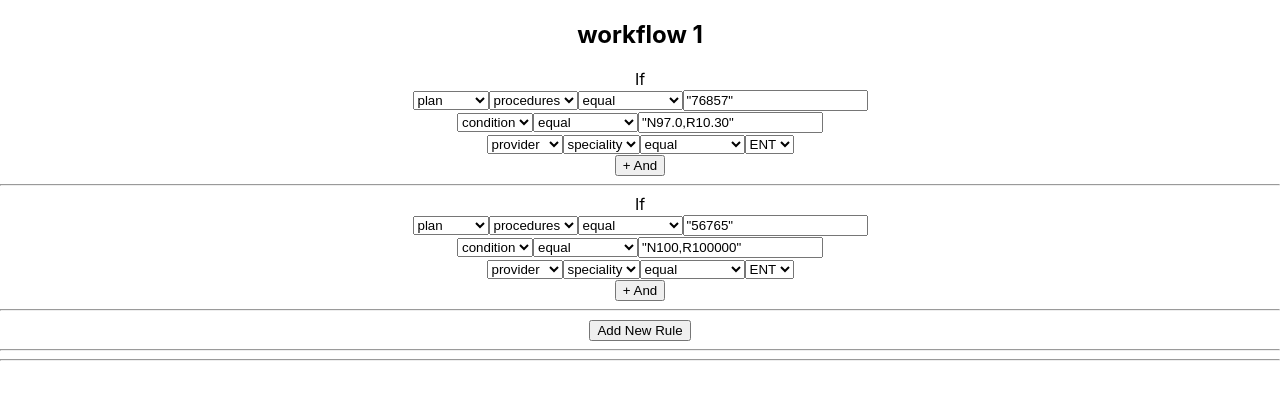
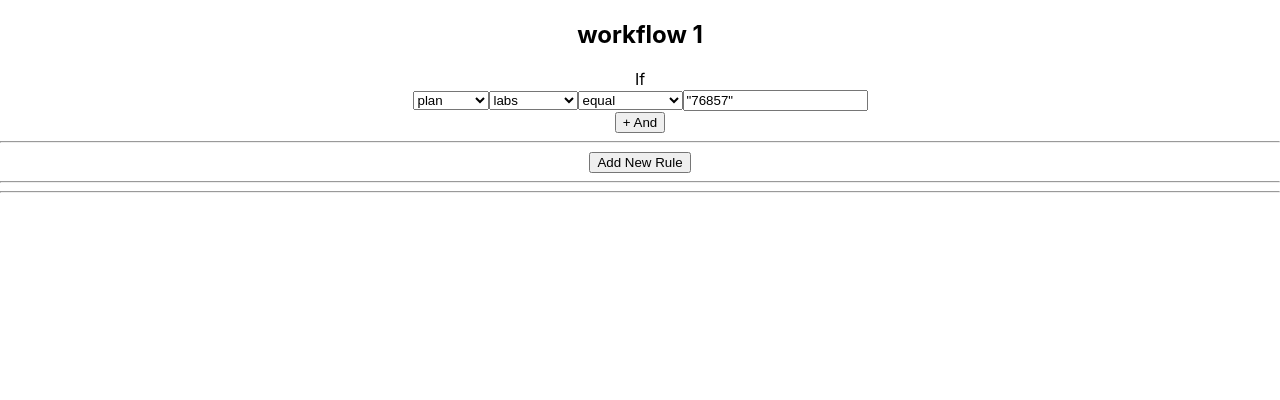
Before and after one commit to hamed-farag/RuleBuilder, a React (Create React App) app: page / in a window 1280 px wide. Shown: the top 400 px of the page. Built offline with nearby package versions, Linux system fonts and the light colour scheme.

Commit message:
Fix + Add Button Functionality

```diff
--- a/src/components/Rule/index.js
+++ b/src/components/Rule/index.js
@@ -1,6 +1,8 @@
 import { useState, useEffect } from "react";
 
 import SubRuleForm from "../SubRoleForm";
+
+import { constants } from "../../data";
 
 export default function Rule({ data }) {
     const { rule } = data;
@@ -11,15 +13,19 @@ export default function Rule({ data }) {
     }, [rule]);
 
     const handleAddClick = (operator) => {
-        setSubRules([
-            ...subRules,
-            {
-                entity: null,
-                property: null,
-                operator: null,
-                value: null,
-            },
-        ]);
+        const defaultEntity = constants.entity.values[0].value;
+        const defaultProperty = constants.properties.find((property) => property.entity === defaultEntity);
+        const defaultValue = constants.values.find((value) => value.property === defaultProperty.values[0].value);
+        const defaultOperator = constants.operator.values[0].value;
+
+        const newSubRule = {
+            entity: defaultEntity,
+            property: defaultProperty.values[0].value,
+            operator: defaultOperator,
+            value: defaultValue.value,
+        };
+
+        setSubRules([...subRules, newSubRule]);
     };
 
     const renderSubRules = (rule) => {
@@ -32,7 +38,7 @@ export default function Rule({ data }) {
         <section>
             <section>
                 <span>If</span>
-                <section>{renderSubRules(rule)}</section>
+                <section>{renderSubRules(subRules)}</section>
                 <input type="button" value="+ And" onClick={() => handleAddClick("AND")} />
             </section>
             <hr />
--- a/src/components/SubRoleForm/index.jsx
+++ b/src/components/SubRoleForm/index.jsx
@@ -34,8 +34,8 @@ export default function SubRoleForm({ data }) {
         );
     };
 
-    const drawTextbox = (value, selectedValue, onChange) => {
-        const currentValue = selectedValue ? selectedValue : value;
+    const drawTextbox = (selectedValue, onChange, defaultValue = "") => {
+        const currentValue = selectedValue ? selectedValue : defaultValue;
         return <input type="text" value={currentValue} onChange={onChange} />;
     };
 
@@ -61,7 +61,6 @@ export default function SubRoleForm({ data }) {
 
     const renderValue = (values, value, currentProperty) => {
         const selectedValue = values.find((property) => property.property === currentProperty);
-
         if (selectedValue) {
             switch (selectedValue.type) {
                 case "select": {
@@ -71,9 +70,13 @@ export default function SubRoleForm({ data }) {
                 }
 
                 case "text": {
-                    return drawTextbox(selectedValue.value, value, (e) => {
-                        setNewRule({ ...newRule, value: e.target.value });
-                    });
+                    return drawTextbox(
+                        selectedValue.value,
+                        (e) => {
+                            setNewRule({ ...newRule, value: e.target.value });
+                        },
+                        value
+                    );
                 }
 
                 default:
--- a/src/data.js
+++ b/src/data.js
@@ -3,8 +3,8 @@ const workflows = [
     {
         name: "workflow 1",
         rules: [
-            'plan.code == "76857" AND diagnosis.code == "N97.0,R10.30" AND provider.speciality == "Oby"',
-            'plan.code == "56765" AND diagnosis.code == "N100,R100000" AND provider.speciality == "Abd"',
+            'plan.labs == "76857"',
+            // 'plan.code == "56765" AND diagnosis.code == "N100,R100000" AND provider.speciality == "Abd"',
         ],
     },
 ];
@@ -55,12 +55,14 @@ const constants = {
     operator: {
         type: "select",
         values: [
-            { key: "equal", value: "equal" },
-            { key: "great or equal", value: "greatOrEqual" },
+            { key: "equal", value: "==" },
+            { key: "great or equal", value: "<=" },
         ],
     },
     values: [
         { property: "code", type: "text", value: "" },
+        { property: "labs", type: "text", value: "" },
+        { property: "primary", type: "text", value: "" },
         {
             property: "gender",
             type: "select",
```
